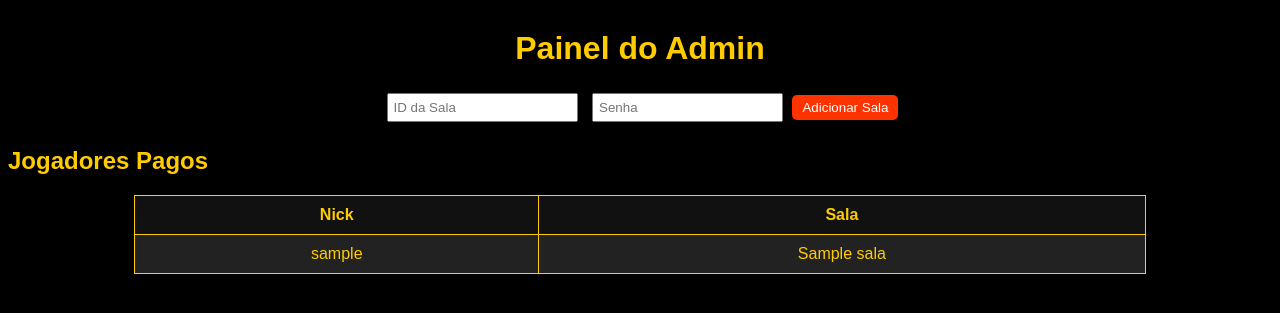
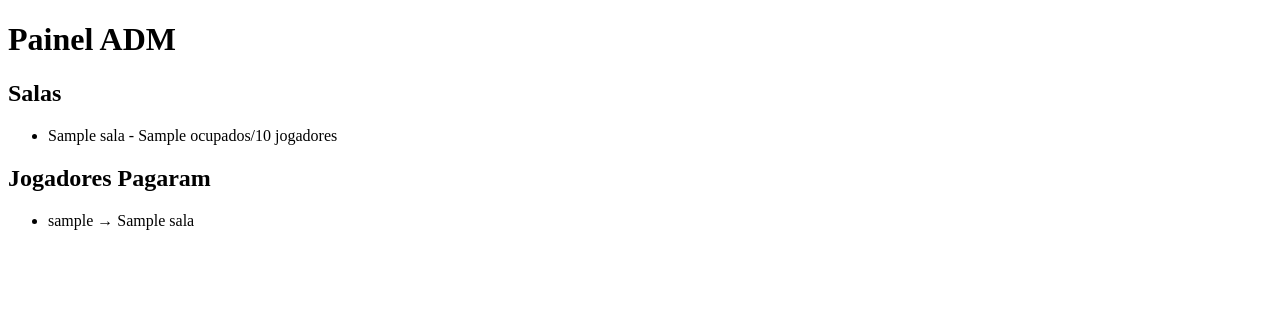
Before and after one commit to dudua9356-beep/sala-ff, a Flask app: template templates/admin.html in a window 1280 px wide. Shown: the top 313 px of the page. Run offline with Flask 3, Linux system fonts and the light colour scheme; the template is opened without the code that fills it: most values are stand-ins (such as "Sample title", 1, 10 or a date in 2020).

Commit message:
Update admin.html

```diff
--- a/templates/admin.html
+++ b/templates/admin.html
@@ -1,43 +1,25 @@
+<!-- painel.html -->
 <!DOCTYPE html>
-<html lang="pt-br">
+<html lang="pt-BR">
 <head>
-    <meta charset="UTF-8">
-    <title>Painel Admin - Sala FF</title>
-    <style>
-        body { background-color: #000; color: #ffcc00; font-family: "Arial", sans-serif; }
-        h1 { text-align: center; margin-top: 30px; }
-        table { width: 80%; margin: auto; border-collapse: collapse; margin-top: 20px; }
-        th, td { border: 1px solid #ffcc00; padding: 10px; }
-        th { background-color: #111; }
-        td { background-color: #222; text-align: center; }
-        .add-sala { text-align: center; margin-top: 20px; }
-        input { padding: 5px; margin: 5px; }
-        button { padding: 5px 10px; background-color: #ff3300; color: #fff; border: none; border-radius: 5px; cursor: pointer; }
-    </style>
+<meta charset="UTF-8">
+<title>Painel ADM</title>
 </head>
 <body>
-    <h1>Painel do Admin</h1>
+<h1>Painel ADM</h1>
 
-    <div class="add-sala">
-        <form method="POST" action="{{ url_for('add_sala') }}">
-            <input type="text" name="id_sala" placeholder="ID da Sala" required>
-            <input type="text" name="senha" placeholder="Senha" required>
-            <button type="submit">Adicionar Sala</button>
-        </form>
-    </div>
+<h2>Salas</h2>
+<ul>
+{% for nome, info in salas.items() %}
+    <li>{{ nome }} - {{ info.ocupados }}/{{ info.max }} jogadores</li>
+{% endfor %}
+</ul>
 
-    <h2>Jogadores Pagos</h2>
-    <table>
-        <tr>
-            <th>Nick</th>
-            <th>Sala</th>
-        </tr>
-        {% for nick, sala in jogadores.items() %}
-        <tr>
-            <td>{{ nick }}</td>
-            <td>{{ sala }}</td>
-        </tr>
-        {% endfor %}
-    </table>
+<h2>Jogadores Pagaram</h2>
+<ul>
+{% for jogador in jogadores %}
+    <li>{{ jogador.nick }} → {{ jogador.sala }}</li>
+{% endfor %}
+</ul>
 </body>
 </html>
```
